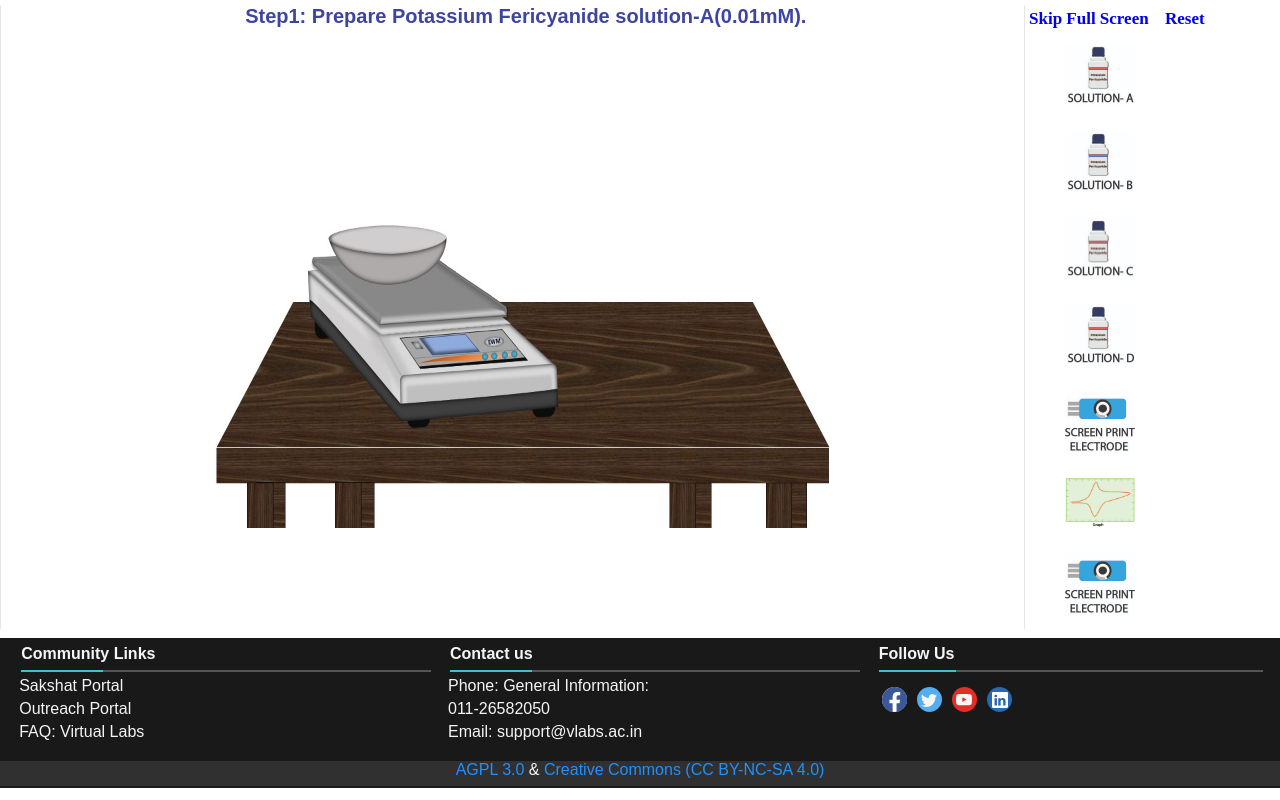
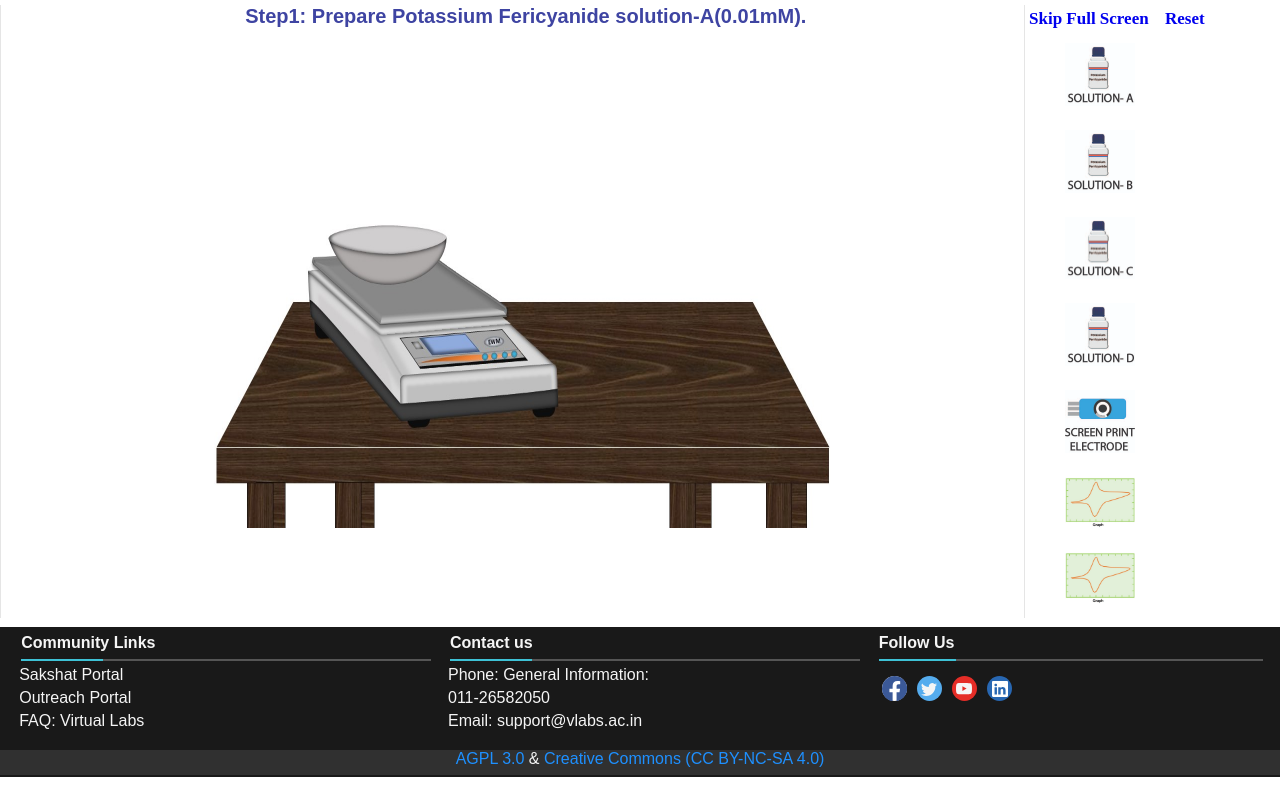
Before and after one commit to virtual-labs/exp-ferricyanide-system-dei, a plain HTML site: page experiment/simulation/index.html in a window 1280 px wide. Both pictures are taken after a click on the link "Maximize The Window". Shown: the top 800 px of the page. Drawn offline with Linux system fonts and the light colour scheme.

Commit message:
update index.html of simulation

```diff
--- a/experiment/simulation/index.html
+++ b/experiment/simulation/index.html
@@ -746,7 +746,7 @@ $(document).ready(function(){
 			<a href="javascript:void(0);" id="g1" style="width:50px;"><img src="images/solution-a-b-icon.jpg" style="width:50px!important;">Graph-C</a>
 			<a href="javascript:void(0);" id="g1" style="width:50px;"><img src="images/solution-a-b-icon.jpg" style="width:50px!important;">Graph-D</a>
 			</p>
-			<a href="javascript:void(0);" id="rodn1"><img src="images/Icon-E.jpg"></a>
+			<a href="javascript:void(0);" id="rodn1"><img src="images/graph-icon.jpg"></a>
 			<!--<p class="inlink"><a href="javascript:void(0);" id="b1"><img src="images/b1.jpg"></a></p>
 			<p class="inlink"><a href="javascript:void(0);" id="c1"><img src="images/c1.jpg"></a></p>
 			<p class="inlink"><a href="javascript:void(0);" id="g1"><img src="images/g1.jpg"></a></p>-->
```
Also changed, not shown: experiment/simulation/images/part10.jpg (added).
